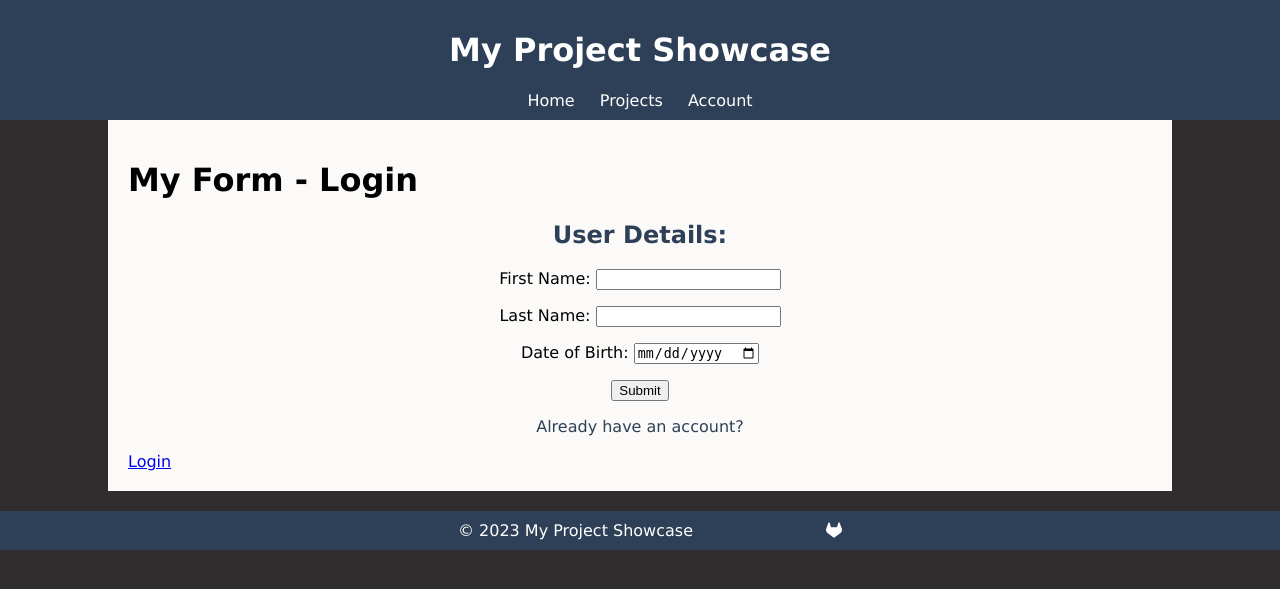
After one commit to mambojam/Personal-Digtial-Portfolio, a Flask app: template templates/signup1.html in a window 1280 px wide. The commit adds this page. Shown: the top 589 px of the page. Run offline with Flask 3, Linux system fonts and the light colour scheme; the template is opened without the code that fills it, so the values that code supplies are empty; some libraries are stand-ins or nearby versions.

Commit message:
started working on sign in pages and user account functionality

```diff
--- a/portfolio.py
+++ b/portfolio.py
@@ -1,4 +1,4 @@
-from flask import Flask, render_template, request, jsonify
+from flask import Flask, render_template, request, jsonify, send_from_directory, redirect, url_for, session
 import json
 import sqlite3
 import os
@@ -126,5 +126,37 @@ def updatetodo():
 def comingsoon():
     return render_template('comingsoon.html')
 
+
+
+# logins
+
+@app.route('/signup/name&dob?', methods=['GET', 'POST'])
+def nameAndDob():
+    if request.method == 'GET':
+        return render_template("signup1.html")
+    if request.method == 'POST':
+        firstName = request.form["firstName"]
+        lastName = request.form["lastName"]
+        dateOfBirth = request.form["dateOfBirth"] # need to save these details securely for the new account
+        print(firstName)
+        return redirect(url_for('signUpLogins'))
+
+
+@app.route('/signup/logins?', methods=['GET', 'POST'])
+def signUpLogins():
+    if request.method == 'GET':
+        return render_template("signup2.html")
+
+    if request.method == 'POST':
+        firstName = request.form["firstName"]
+        lastName = request.form["lastName"]
+        dateOfBirth = request.form["dateOfBirth"] # need to save these details securely for the new account
+        return render_template("signup2.html", firstName=firstName)
+
+@app.route('/login')
+def login():
+    return render_template("login.html")
+
+
 if __name__ == '__main__':
     app.run(debug=True)
--- a/static/scripts.js
+++ b/static/scripts.js
@@ -112,3 +112,92 @@ function completeTodo() {
     p.innerHTML = msg;
 
 }
+
+// Login stuff:
+
+function validateForm() {
+    const firstName = document.forms[ "userForm"][ "firstName"].value;
+    const lastName = document.forms[ "userForm"][ "lastName"].value;
+    const dateOfBirth = document.forms[ "userForm"][ "dateOfBirth"].value;
+
+    if (!validateNameDateOfBirth (firstName, lastName, dateOfBirth)) return false;
+
+    // params = 'firstName='+ firstName + '&lastName='+ lastName + '&dateOfBirth='+ dateOfBirth ;
+
+    // Create request
+    let xhttp = new XMLHttpRequest(); // initialize new message
+    xhttp.open("POST", '/signup/name&dob?', true); // Configure message
+    xhttp.setRequestHeader("Content-type", "application/x-www-form-urlencoded");
+
+
+    // Don't need any response here as the only AJAX we need is happening before sending the request
+    // // Run response
+    // xhttp.onreadystatechange = function(){
+    //     if (xhttp.readyState === 4 && xhttp.status === 200) {
+    //         // let response = JSON.parse(xhttp.responseText)
+    //         const response = JSON.parse(xhttp.responseText);
+    //         if (response.success) {
+    //             window.location.href = '/signup/logins?';
+    //         }
+    //     } else {
+    //         console.error('Error:', xhttp.statusText);
+    //     }
+    // };
+
+    // Send request
+    xhttp.send();
+}
+
+
+
+
+function validateNameDateOfBirth( firstName, lastName, dateOfBirth ){
+    document.getElementById("pFirstName").innerHTML = "";
+    document.getElementById("pLastName").innerHTML = "";
+    document.getElementById("pDateOfBirth").innerHTML = "";
+
+
+    // const firstName = document.forms[ "userForm"][ "firstName"].value;
+    if (!validSingleWord(firstName)) {
+        document.getElementById("pFirstName").innerHTML = "You must enter a valid first name";
+        return false;
+    }
+    // const lastName = document.forms[ "userForm"][ "lastName"].value;
+    if (!validSingleWord(lastName)) {
+        document.getElementById("pLastName").innerHTML = "You must enter a valid last name";
+        return false;
+    }
+    // const dateOfBirth = document.forms[ "userForm"][ "dateOfBirth"].value;
+    if ( ageFromYear(dateOfBirth) < 13 || ageFromYear(dateOfBirth) > 150 ) {
+        document.getElementById("pDateOfBirth").innerHTML = "You must be 13 or older to visit this site";
+        return false;
+    }
+
+    return true;
+    }
+
+function validSingleWord( s ) {
+    if ( s.length === 0 ) return false; // 0 length
+    if ( !isNaN( s - parseFloat( s ))) return false; // number
+    if ( s.indexOf(" ") != -1 ) return false; // if there's a space
+    return true;
+}
+
+function ageFromYear ( d ) {
+    // yyyy-mm-dd
+    let year = d.split( "-" )[0];
+    let curr = new Date().getFullYear();
+    return curr - year;
+}
+
+
+// // Create request
+// let xhttp = new XMLHttpRequest();
+// xhttp.open("POST", '/UpdateTodo', true);
+// xhttp.setRequestHeader("Content-type", "application/json");
+// // Run response
+// xhttp.onreadystatechange = function(){
+//     if (xhttp.readyState === 4 && xhttp.status === 200) {
+//     console.log(xhttp.responseText);
+
+// }
--- a/templates/home.html
+++ b/templates/home.html
@@ -10,8 +10,5 @@
     <p>In time, I'd like to add user accounts and admin controls to the page, so that users could have a more immersive and personalised experience with the site and integrated apps</p>
     <p>I hope you like what I've done</p>
     <p>Source code can be found on my <a href="https://git.cardiff.ac.uk./c1755302/dynamic-webapp-cmt120-assignment-2">GitLab</a> account</p>
-
 </div>
-
-
 {% endblock %}
--- a/templates/layout.html
+++ b/templates/layout.html
@@ -16,6 +16,7 @@
             <!-- get the routes at these functions -->
             <a href="{{ url_for('home') }}">Home</a>
             <a href="{{ url_for('projects') }}">Projects</a>
+            <a href="{{ url_for('nameAndDob')}}">Account</a>
         </nav>
     </header>
     <div class="content">
--- /dev/null
+++ b/templates/signup1.html
@@ -0,0 +1,19 @@
+{% extends "layout.html" %}
+{% block content %}
+<h1>My Form - Login</h1>
+<form style="text-align: center;" method="POST" onsubmit="return validateForm()" name="userForm">
+    <h2>User Details:</h2>
+    First Name: <input type="text" name="firstName" id="">
+    <p id="pFirstName" style="color: red;"></p>
+    Last Name: <input type="text" name="lastName" id="">
+    <p id="pLastName" style="color: red;"></p>
+    Date of Birth: <input type="date" name="dateOfBirth" id="">
+    <p id="pDateOfBirth" style="color: red;"></p>
+    <input type="submit" value="Submit">
+    <p id="successMsg" style="color: green;"></p>
+</form>
+
+<p>Already have an account?</p>
+<a href="/signup/logins?">Login</a>
+
+{% endblock %}
```
Also changed, not shown: static/formscript.js (added, +38 -0 lines), templates/signup2.html (added, +20 -0 lines), README.md, todo.db, users.db (added), 1 other file.
